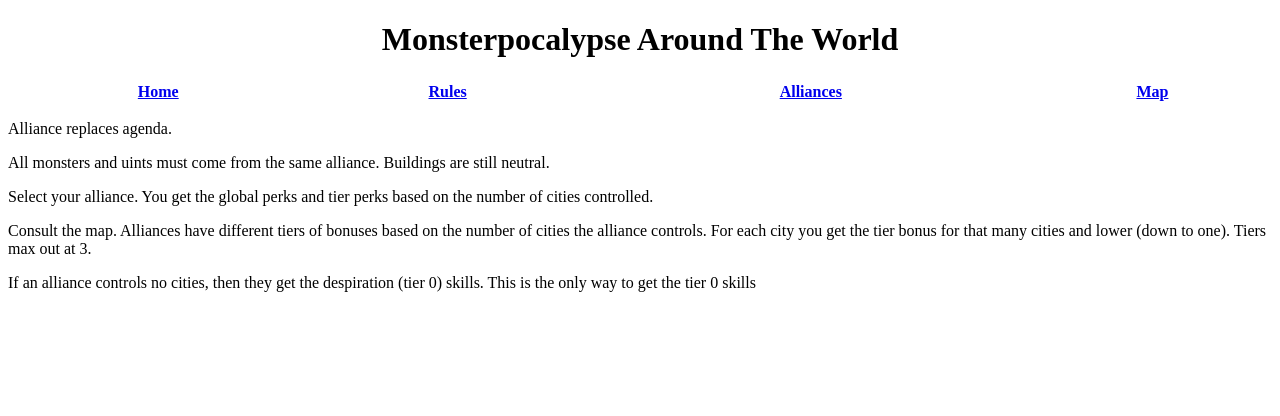
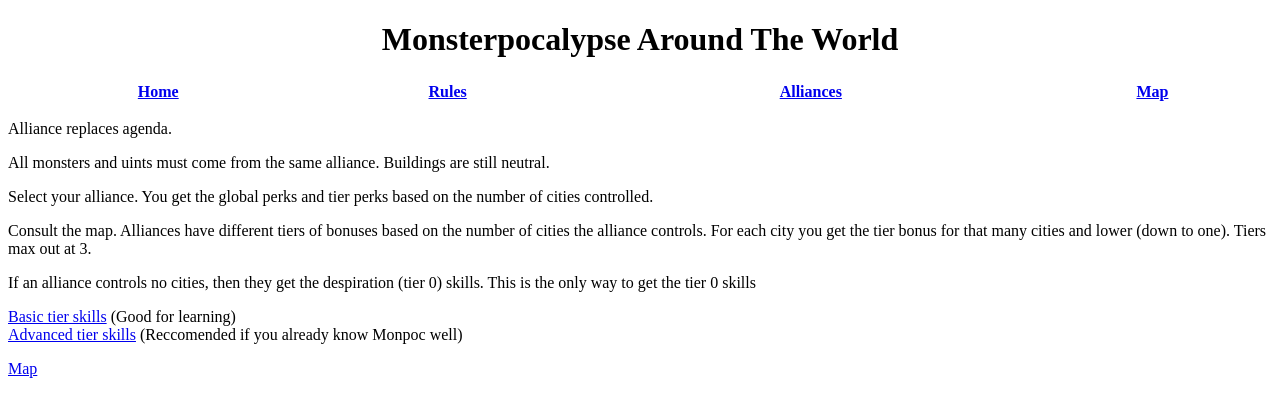
Before and after one commit to EricGarrison/MonpocATW, an Angular app: page /rules in a window 1280 px wide. Shown: the top 416 px of the page. Built offline with nearby package versions, Linux system fonts and the light colour scheme.

Commit message:
Add basic rules

```diff
--- a/src/app/alliances/alliances.component.html
+++ b/src/app/alliances/alliances.component.html
@@ -1,5 +1,7 @@
+<div class="pagecontent">
     <app-top-nav></app-top-nav>
 
+    <div class="alliances">
         <table>
             <tr>
                 <th><a routerLink="/paragons">Paragons</a></th>
@@ -23,6 +25,7 @@
                         <img class="factionLogo" src="{{MunkeyLogo}}" alt="Empire of the Apes Logo">
                         <img class="factionLogo" src="{{DinoLogo}}" alt="Terrasaur Logo">
                         <img class="factionLogo" src="{{FishLogo}}" alt="Triton Logo">
+                        <img class="factionLogo" src="{{VegeLogo}}" alt="Vegetyrants Logo">
                     </div>
                 </td>
                 <td>
@@ -57,3 +60,5 @@
                 </td>
             </tr>
         </table>
+    </div>
+</div>
--- a/src/app/app-routing.module.ts
+++ b/src/app/app-routing.module.ts
@@ -3,6 +3,7 @@
 import { HomeComponent } from './home/home.component';
 import { AlliancesComponent } from './alliances/alliances.component';
 import { RulesComponent } from './rules/rules.component';
+import { BasicRulesComponent } from './basic-rules/basic-rules.component';
 import { MapComponent } from './map/map.component';
 import { ParagonsComponent } from './paragons/paragons.component';
 import { RadicalsComponent } from './radicals/radicals.component';
@@ -13,10 +14,11 @@
 
 const routes: Routes = [
     { path: 'home', component: HomeComponent },
+    { path: '', redirectTo: '/home', pathMatch: 'full' },
     { path: 'alliances', component: AlliancesComponent },
     { path: 'rules', component: RulesComponent },
+    { path: 'basic-rules', component: BasicRulesComponent },
     { path: 'map', component: MapComponent },
-    { path: '', redirectTo: '/home', pathMatch: 'full' },
     { path: 'paragons', component: ParagonsComponent },
     { path: 'paragon', component: ParagonsComponent },
     { path: 'radicals', component: RadicalsComponent },
--- a/src/app/rules/rules.component.html
+++ b/src/app/rules/rules.component.html
@@ -1,3 +1,4 @@
+<div class="pagecontent">
     <app-top-nav></app-top-nav>
 
     <div>
@@ -16,4 +17,13 @@
         <p>
             If an alliance controls no cities, then they get the despiration (tier 0) skills.  This is the only way to get the tier 0 skills
         </p>
+        <p>
+            <a routerLink="basic-rules">Basic tier skills</a> (Good for learning)
+            <br/>
+            <a routerLink="alliances">Advanced tier skills</a> (Reccomended if you already know Monpoc well)
+        </p>
+        <p>
+            <a routerLink="/map">Map</a>
+        </p>
     </div>
+</div>
```
Lines whose indentation alone changed are shown as unchanged.
